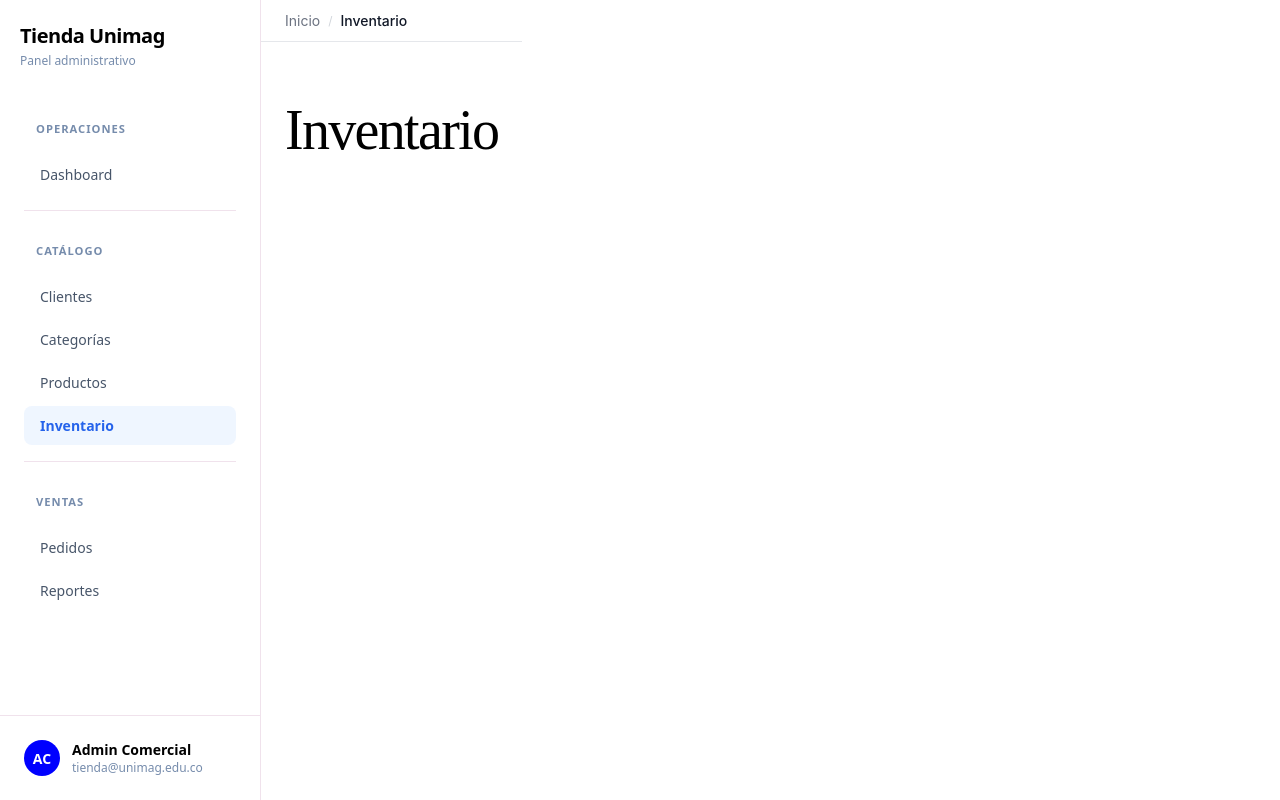
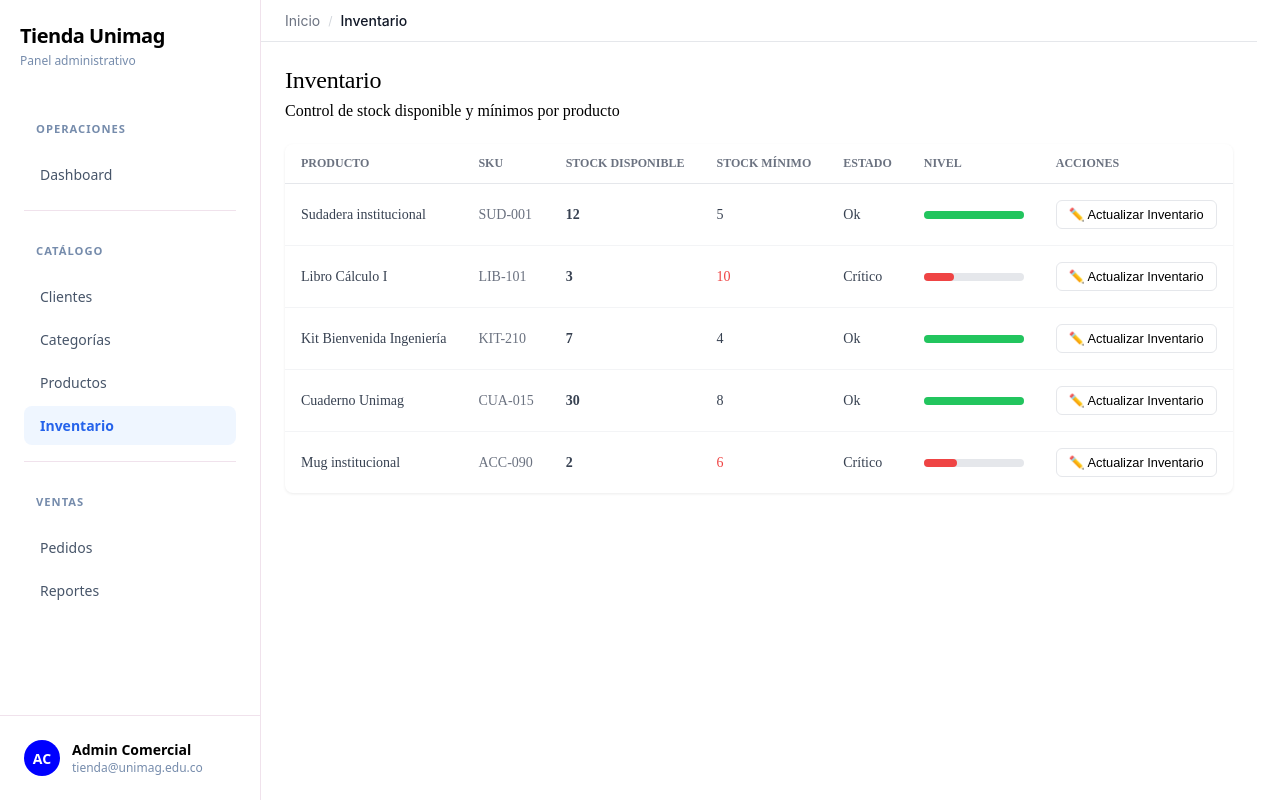
Before and after one commit to MirianMarriaga/tienda-universitaria-react, a React (Vite) app: page /inventario in a window 1280 px wide. Built offline with nearby package versions, Linux system fonts and the light colour scheme.

Commit message:
feat: bosquejo InventoriesPage y CategoriesPage

```diff
--- a/src/App.jsx
+++ b/src/App.jsx
@@ -1,7 +1,7 @@
 import { Route, Routes } from 'react-router-dom'
 import Layout from './components/Layout'
 import CategoriesPage from './pages/CategoriesPage'
-
+import InventoriesPage from './pages/InventoriesPage'
 function App() {
   return (
     <Routes>
@@ -10,7 +10,7 @@
         <Route path="clientes" element={<h1>Clientes</h1>} />
         <Route path="categorias" element={<CategoriesPage/>} />
         <Route path="productos" element={<h1>Productos</h1>} />
-        <Route path="inventario" element={<h1>Inventario</h1>} />
+        <Route path="inventario" element={<InventoriesPage />} />
         <Route path="pedidos" element={<h1>Pedidos</h1>} />
         <Route path="reportes" element={<h1>Reportes</h1>} />
       </Route>
--- /dev/null
+++ b/src/components/inventoryC/InventoryForm.jsx
@@ -0,0 +1,56 @@
+import { useEffect, useState } from 'react'
+
+function InventoryForm({ editingItem, onUpdate, onCancel }) {
+  const [availableStock, setAvailableStock] = useState(0)
+  const [minimumStock, setMinimumStock] = useState(0)
+
+  useEffect(() => {
+    if (editingItem) {
+      setAvailableStock(editingItem.availableStock)
+      setMinimumStock(editingItem.minimumStock)
+    }
+  }, [editingItem])
+
+  function handleSubmit(e) {
+    e.preventDefault()
+    onUpdate({
+      ...editingItem,
+      availableStock: parseInt(availableStock),
+      minimumStock: parseInt(minimumStock)
+    })
+  }
+
+  return (
+    <form className="category-form" onSubmit={handleSubmit}>
+      <h3>Actualizar Inventario</h3>
+      <div className="form-group">
+        <label>Stock disponible</label>
+        <input
+          type="number"
+          min="0"
+          value={availableStock}
+          onChange={(e) => setAvailableStock(e.target.value)}
+        />
+      </div>
+      <div className="form-group">
+        <label>Stock mínimo</label>
+        <input
+          type="number"
+          min="0"
+          value={minimumStock}
+          onChange={(e) => setMinimumStock(e.target.value)}
+        />
+      </div>
+      <div className="form-actions">
+        <button type="button" className="btn-secondary" onClick={onCancel}>
+          Cancelar
+        </button>
+        <button type="submit" className="btn-primary">
+          Guardar cambios
+        </button>
+      </div>
+    </form>
+  )
+}
+
+export default InventoryForm
--- /dev/null
+++ b/src/components/inventoryC/InventoryList.jsx
@@ -0,0 +1,80 @@
+import { products } from '../../data/products'
+
+function InventoryList({ inventory, onUpdate }) {
+    function getProductName(productId) {
+        const product = products.find((p) => p.id === productId)
+        return product ? product.name : 'Producto Desconocido'
+    }
+
+    function getProductSku(productId) {
+        const product = products.find((p) => p.id === productId)
+        return product ? product.sku : '-'
+    }
+
+    function getStatus(item) {
+        if (item.availableStock  === 0) return 'Sin stock'
+        if (item.availableStock < item.minimumStock) return 'Crítico'
+        return 'Ok'
+    }
+
+    function getStockLevel(item) {
+  const ratio = item.availableStock / item.minimumStock
+  const percent = Math.min(ratio * 100, 100)
+  const color = item.availableStock === 0 ? '#6b7280'
+    : item.availableStock < item.minimumStock ? '#ef4444'
+    : '#22c55e'
+  return (
+    <div style={{ background: '#e5e7eb', borderRadius: 4, height: 8, width: 100 }}>
+      <div style={{ width: `${percent}%`, background: color, height: 8, borderRadius: 4 }} />
+    </div>
+  )
+}
+
+   return (
+    <table className="table">
+      <thead>
+        <tr>
+          <th>Producto</th>
+          <th>SKU</th>
+          <th>Stock disponible</th>
+          <th>Stock mínimo</th>
+          <th>Estado</th>
+          <th>Nivel</th>
+          <th>Acciones</th>
+        </tr>
+      </thead>
+      <tbody>
+        {inventory.map((item) => {
+          const status = getStatus(item)
+          return (
+            <tr key={item.id}>
+              <td>{getProductName(item.productId)}</td>
+              <td style={{ color: '#6b7280' }}>{getProductSku(item.productId)}</td>
+              <td style={{ fontWeight: 600 }}>{item.availableStock}</td>
+              <td style={{ color: status === 'Sin stock' ? '#6b7280' : status === 'Crítico' ? '#ef4444' : '#374151' }}>
+                {item.minimumStock}
+                </td>
+              <td>
+                <span className={`badge ${
+                    status === 'OK' ? 'badge-green'
+                    : status === 'Crítico' ? 'badge-red'
+                    : 'badge-gray'
+                    }`}>
+                    {status}
+                    </span>
+              </td>
+              <td>{getStockLevel(item)}</td>
+              <td>
+                <button className="btn-outline" onClick={() => onUpdate(item)}>
+                  ✏️ Actualizar Inventario
+                </button>
+              </td>
+            </tr>
+          )
+        })}
+      </tbody>
+    </table>
+  )
+}
+
+export default InventoryList
--- /dev/null
+++ b/src/context/InventoryContext.jsx
@@ -0,0 +1,17 @@
+import { createContext, useReducer } from 'react'
+import { inventory as initialInventory } from '../data/inventories'
+import { inventoryReducer } from '../reducers/inventoryReducer'
+
+export const InventoryContext = createContext()
+
+export function InventoryProvider({ children }) {
+  const [state, dispatch] = useReducer(inventoryReducer, {
+    inventory: initialInventory
+  })
+
+  return (
+    <InventoryContext.Provider value={{ state, dispatch }}>
+      {children}
+    </InventoryContext.Provider>
+  )
+}
--- a/src/main.jsx
+++ b/src/main.jsx
@@ -4,12 +4,15 @@
 import App from './App.jsx';
 import { CategoryProvider } from './context/CategoryContext.jsx'
 import './index.css';
+import { InventoryProvider } from './context/InventoryContext.jsx'
 
 ReactDOM.createRoot(document.getElementById('root')).render(
   <React.StrictMode>
     <BrowserRouter>
       <CategoryProvider>
-      <App />
+        <InventoryProvider>
+          <App />
+        </InventoryProvider>
       </CategoryProvider>
     </BrowserRouter>
   </React.StrictMode>
--- a/src/pages/CategoriesPage.jsx
+++ b/src/pages/CategoriesPage.jsx
@@ -1,6 +1,6 @@
 import { useContext, useState } from 'react'
-import CategoryForm from '../components/CategoryC/CategoryForm'
-import CategoryList from '../components/CategoryC/CategoryList'
+import CategoryForm from '../components/categoryC/CategoryForm'
+import CategoryList from '../components/categoryC/CategoryList'
 import { CategoryContext } from '../context/CategoryContext'
 import { categoryActions } from '../reducers/categoryReducer'
 
--- a/src/pages/InventoriesPage.jsx
+++ b/src/pages/InventoriesPage.jsx
@@ -0,0 +1,56 @@
+import { useContext, useState } from 'react'
+import InventoryForm from '../components/inventoryC/InventoryForm'
+import InventoryList from '../components/inventoryC/InventoryList'
+import { InventoryContext } from '../context/InventoryContext'
+import { inventoryActions } from '../reducers/inventoryReducer'
+
+function InventoriesPage() {
+  const { state, dispatch } = useContext(InventoryContext)
+  const [editingItem, setEditingItem] = useState(null)
+  const [showForm, setShowForm] = useState(false)
+
+  function handleUpdate(updatedItem) {
+    dispatch({
+      type: inventoryActions.UPDATE_INVENTORY,
+      payload: updatedItem
+    })
+    setEditingItem(null)
+    setShowForm(false)
+  }
+
+  function handleEdit(item) {
+    setEditingItem(item)
+    setShowForm(true)
+  }
+
+  function handleCancel() {
+    setEditingItem(null)
+    setShowForm(false)
+  }
+
+  return (
+    <section>
+      <div className="page-header">
+        <div>
+          <h2>Inventario</h2>
+          <p>Control de stock disponible y mínimos por producto</p>
+        </div>
+      </div>
+
+      {showForm && (
+        <InventoryForm
+          editingItem={editingItem}
+          onUpdate={handleUpdate}
+          onCancel={handleCancel}
+        />
+      )}
+
+      <InventoryList
+        inventory={state.inventory}
+        onUpdate={handleEdit}
+      />
+    </section>
+  )
+}
+
+export default InventoriesPage
--- /dev/null
+++ b/src/reducers/inventoryReducer.js
@@ -0,0 +1,17 @@
+export const inventoryActions = {
+  UPDATE_INVENTORY: 'UPDATE_INVENTORY'
+}
+
+export function inventoryReducer(state, action) {
+  switch (action.type) {
+    case inventoryActions.UPDATE_INVENTORY:
+      return {
+        ...state,
+        inventory: state.inventory.map((item) =>
+          item.id === action.payload.id ? { ...item, ...action.payload, updatedAt: new Date().toISOString() } : item
+        )
+      }
+    default:
+      return state
+  }
+};
```
